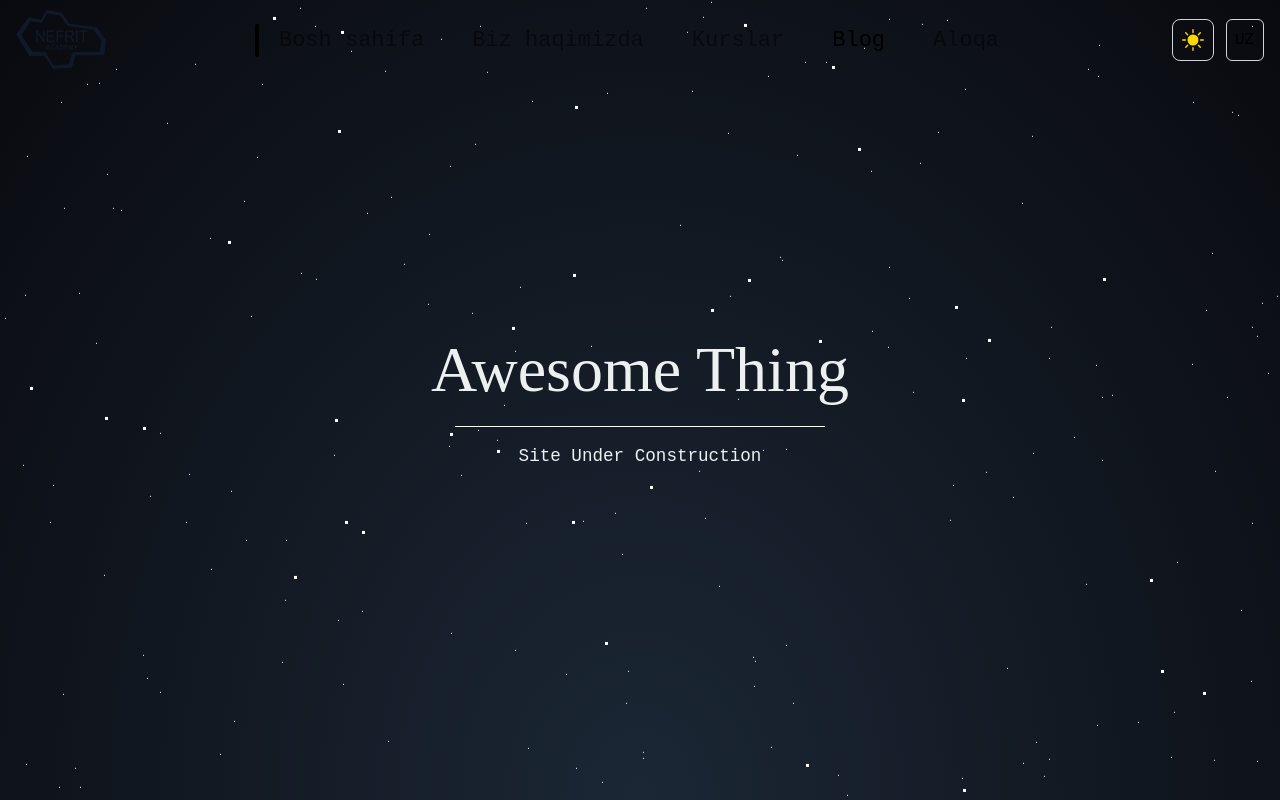
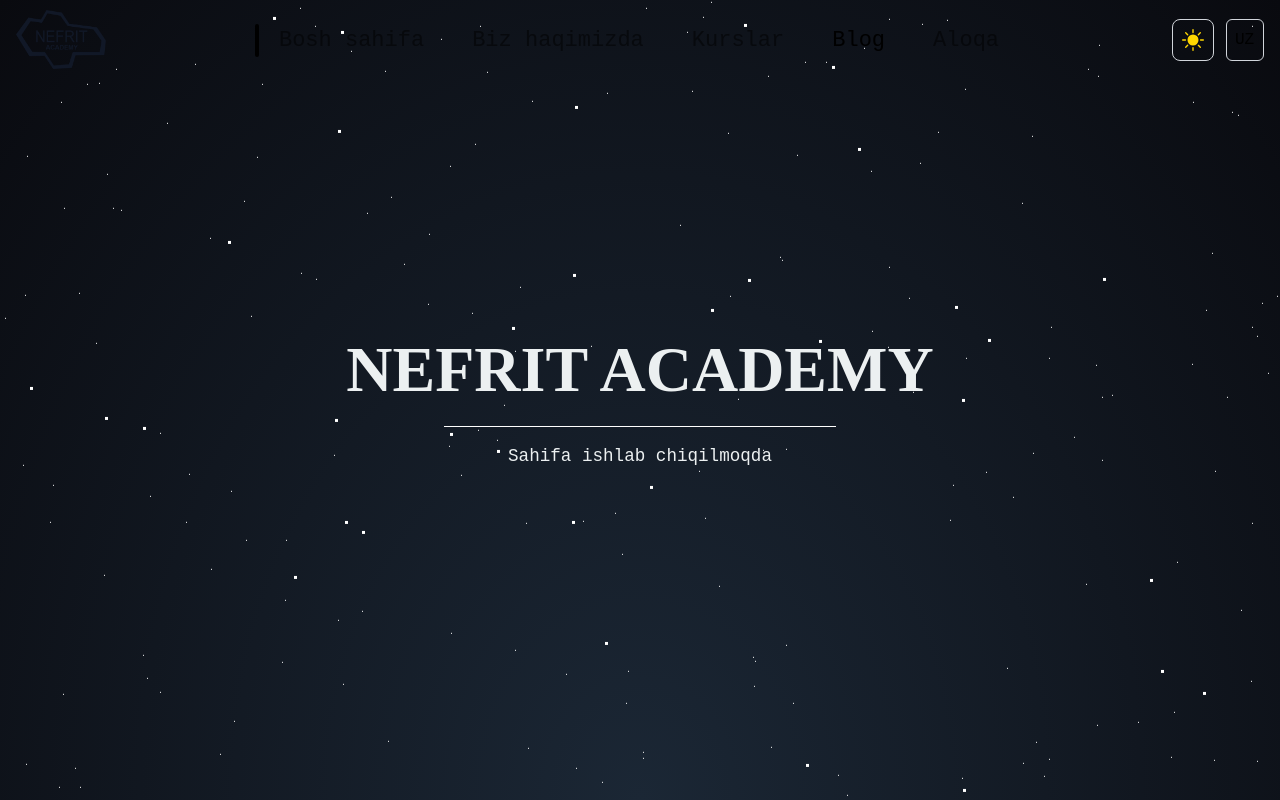
Before and after one commit to UlugbekTemirov/nefritacademy, a React (Create React App) app: page /uz/blog in a window 1280 px wide. Built offline with nearby package versions, Linux system fonts and the light colour scheme.

Commit message:
under contruction

```diff
--- a/src/components/UnderContruction.js
+++ b/src/components/UnderContruction.js
@@ -1,4 +1,5 @@
 import React from "react";
+import Translate from "../utils/Translate";
 
 const UnderContruction = () => {
   return (
@@ -9,8 +10,16 @@ const UnderContruction = () => {
       <div className="stars3" aria-hidden="true"></div>
       <main className="main">
         <section className="contact">
-          <h1 className="title">Awesome Thing</h1>
-          <h2 className="sub-title">Site Under Construction</h2>
+          <h1 className="title font-bold text-center">NEFRIT ACADEMY</h1>
+          <h2 className="sub-title">
+            <Translate
+              dictionary={{
+                uz: "Sahifa ishlab chiqilmoqda",
+                ru: "Страница в разработке",
+                en: "Page under construction",
+              }}
+            />
+          </h2>
         </section>
       </main>
     </div>
```
